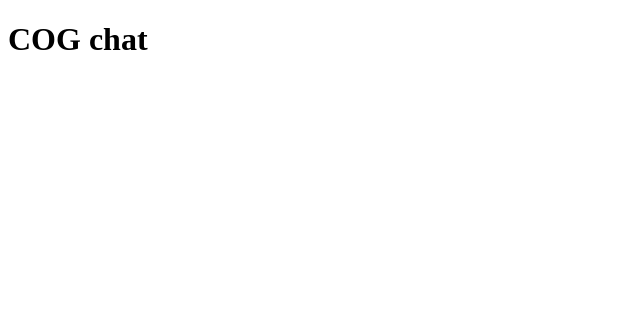
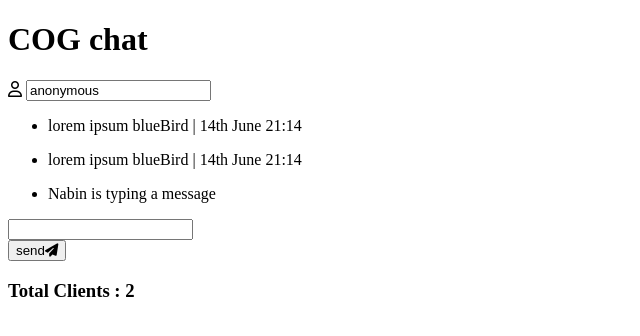
Before and after one commit to Nabin-09/CogChat, a website: page public/index.html in a window 1280 px wide. Shown: the whole page, without its empty margins (0-640 px from the left). Drawn offline with Linux system fonts and the light colour scheme.

Commit message:
Structuring the project

```diff
--- a/public/index.html
+++ b/public/index.html
@@ -3,9 +3,44 @@
 <head>
     <meta charset="UTF-8">
     <meta name="viewport" content="width=device-width, initial-scale=1.0">
+    <link rel="stylesheet" href="https://cdnjs.cloudflare.com/ajax/libs/font-awesome/6.7.2/css/all.min.css" integrity="sha512-Evv84Mr4kqVGRNSgIGL/F/aIDqQb7xQ2vcrdIwxfjThSH8CSR7PBEakCr51Ck+w+/U6swU2Im1vVX0SVk9ABhg==" crossorigin="anonymous" referrerpolicy="no-referrer" />
     <title>COG chat</title>
 </head>
 <body>
     <h1>COG chat</h1>
+    <div class="main">
+        <div class="name">
+            <span> <i class = "far fa-user"></i> </span>
+            <input type="text" id="name-input" class = "name-input" value = "anonymous" maxlength="20"/>
+        </div>
+        <ul class="message-container" id="message-container">
+            <li class="message-left">
+                <p class="message">
+                    lorem ipsum
+                    <span>blueBird | 14th June 21:14</span>
+                </p>
+            </li>
+            <li class="message-right">
+                <p class="message">
+                    lorem ipsum
+                    <span>blueBird | 14th June 21:14</span>
+                </p>
+            </li>
+            <li class="message-feedback">
+                <p class="feedback" id="feedback">
+                    Nabin is typing a message
+                </p>
+            </li>
+        </ul>
+        <form  class="message-form" id = "message-form">
+            <input type="text" name="message" id = "message-input" class="message-input">
+            <div class="v-divider"></div>
+            <button type="submit" class= "send-button">send<span><i class = "fas fa-paper-plane"></i></span></button>
+        </form>
+
+        <h3 class="clients-total" id="clients-total">
+            Total Clients : 2
+        </h3>
+    </div>
 </body>
 </html>
```
